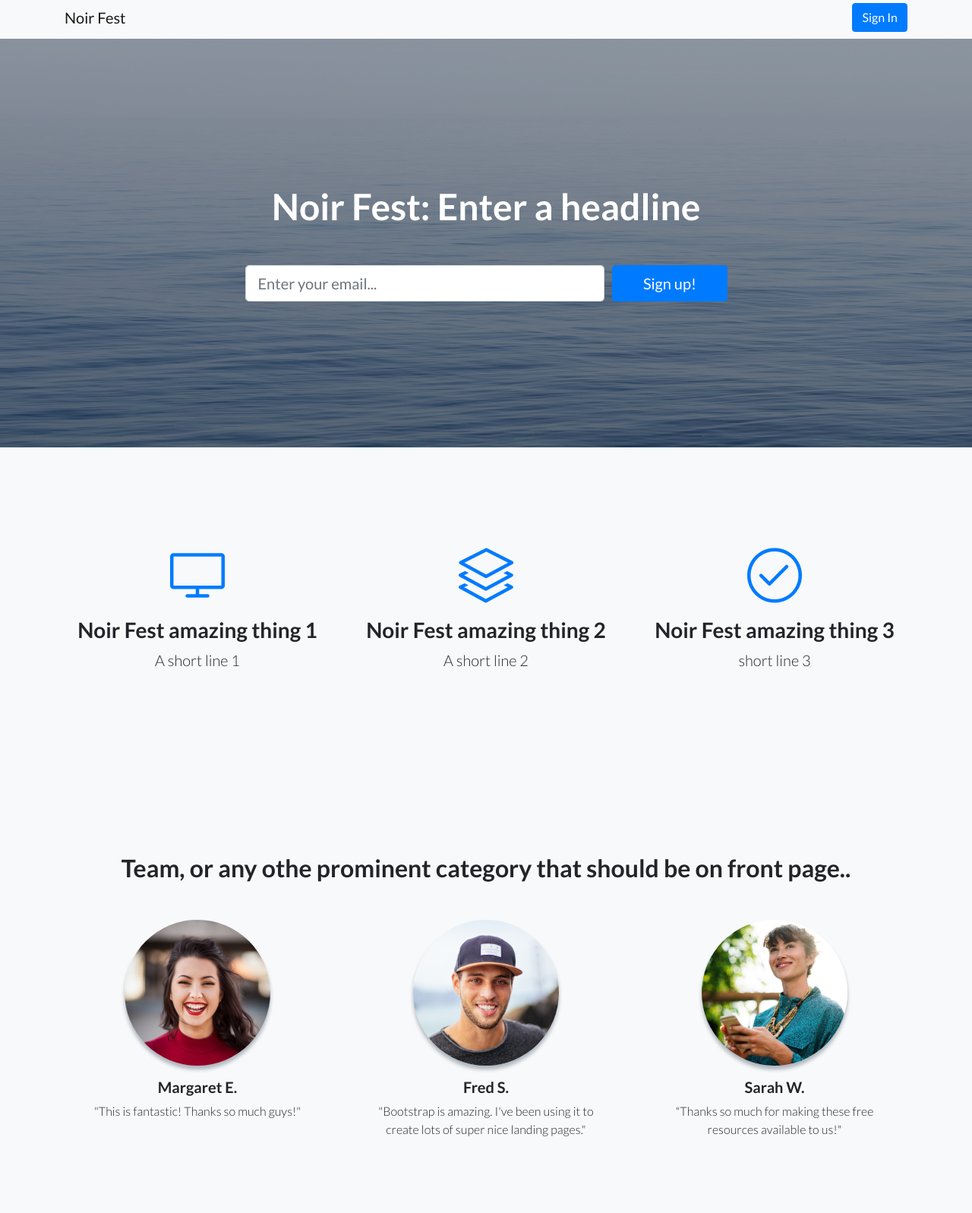
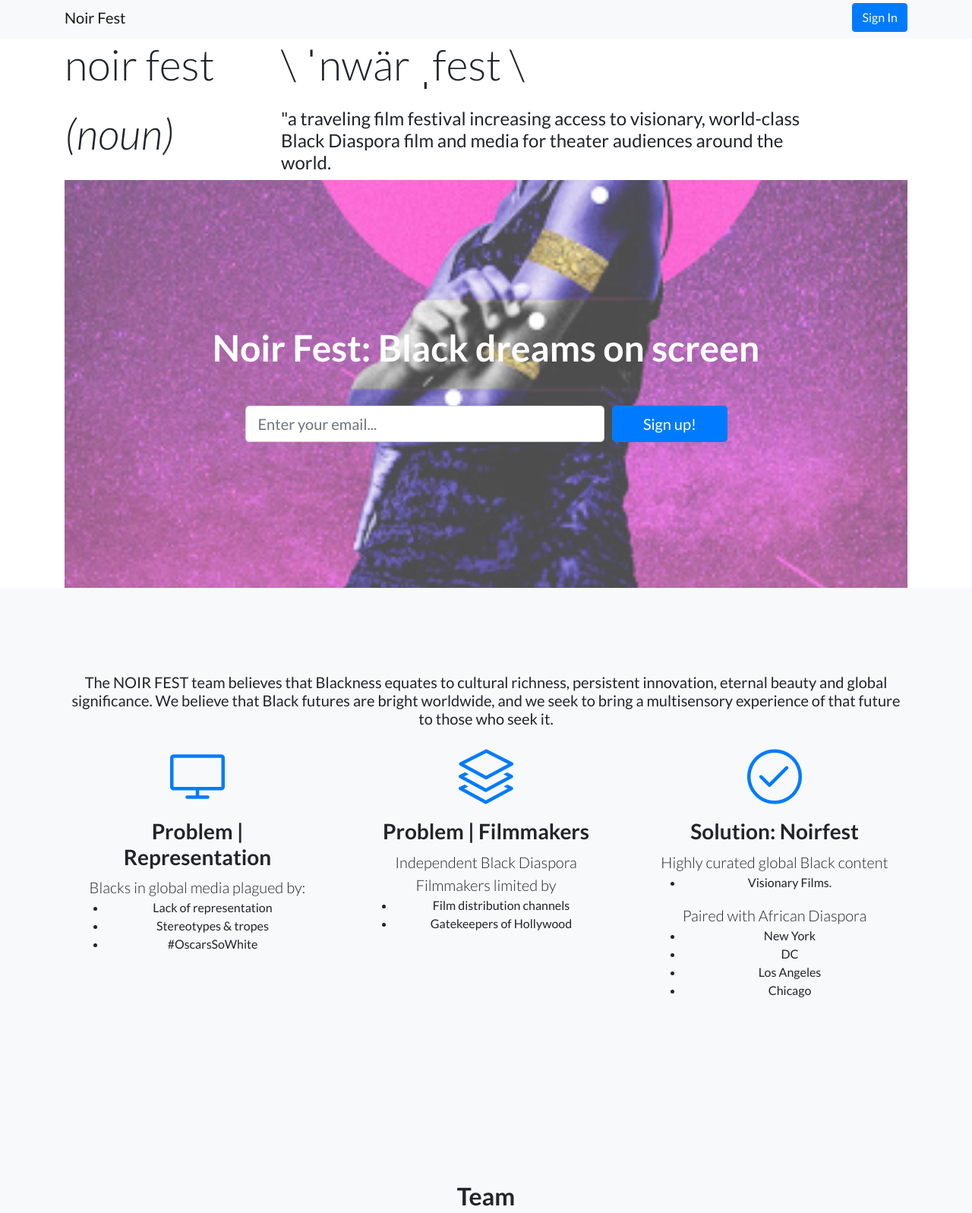
Before and after one commit to noir-fest/noir-fest.github.io, a plain HTML site: page index.html in a window 1280 px wide. Shown: the part 5-1602 px from the top of the page at 76% size. Drawn offline with Linux system fonts and the light colour scheme.

Commit message:
updated files

```diff
--- a/css/landing-page.css
+++ b/css/landing-page.css
@@ -21,15 +21,17 @@ h6 {
 header.masthead {
   position: relative;
   background-color: #343a40;
-  background: url("../img/bg-masthead.jpg") no-repeat center center;
+  background: url("../img/purple-noise.jpg") no-repeat center center;
   background-size: cover;
   padding-top: 8rem;
   padding-bottom: 8rem;
 }
-
+/*
+212529
+*/
 header.masthead .overlay {
   position: absolute;
-  background-color: #212529;
+  background-color: #fff;
   height: 100%;
   width: 100%;
   top: 0;
--- a/index.html
+++ b/index.html
@@ -19,7 +19,7 @@
   <link href="https://fonts.googleapis.com/css?family=Lato:300,400,700,300italic,400italic,700italic" rel="stylesheet" type="text/css">
 
   <!-- Custom styles for this template -->
-  <link href="css/landing-page.min.css" rel="stylesheet">
+  <link href="css/landing-page.css" rel="stylesheet">
 
 </head>
 
@@ -33,13 +33,38 @@
     </div>
   </nav>
 
+
+
+  <!-- Premium -->
+  <div class="container">
+      <div class="row">
+        <div class="col-lg-3">
+          <h1 class="display-4">noir fest</h1>
+        </div>
+        <div class="col-lg-4">
+          <h1 class="display-4"> \ ˈnwär ˌfest \ </h1>
+        </div>
+      </div>
+	<div class="row">
+        <div class="col-lg-3">
+          <p></p><p></p><p></p><p></p>
+          <h1 class="display-4"><i>(noun)</i></h1>
+        </div>
+        <div class="col-lg-8">
+          <p></p>
+          <h4 class="h4"> "a traveling film festival increasing access to visionary, world-class Black Diaspora film and media for theater audiences around the world.</h1>
+        </div>
+      </div>
+  </div>
+
+
+  <div class="container">
   <!-- Masthead -->
   <header class="masthead text-white text-center">
     <div class="overlay"></div>
-    <div class="container">
-      <div class="row">
+          <div class="row">
         <div class="col-xl-9 mx-auto">
-          <h1 class="mb-5">Noir Fest: Enter a  headline</h1>
+          <h1 class="mb-5 display-5">Noir Fest: Black dreams on screen </h1>
         </div>
         <div class="col-md-10 col-lg-8 col-xl-7 mx-auto">
 <!-- Begin Mailchimp Signup Form -->
@@ -64,13 +89,26 @@
   <section class="features-icons bg-light text-center">
     <div class="container">
       <div class="row">
+        <div class="col-lg-12">
+          <p class="h5"> The NOIR FEST team believes that Blackness equates to cultural richness, persistent innovation, eternal beauty and global significance. We believe that Black futures are bright worldwide, and we seek to bring a multisensory experience of that future to those who seek it.
+         </p>
+        </div>
+      </div>
+      <div class="row">
         <div class="col-lg-4">
           <div class="features-icons-item mx-auto mb-5 mb-lg-0 mb-lg-3">
             <div class="features-icons-icon d-flex">
               <i class="icon-screen-desktop m-auto text-primary"></i>
             </div>
-			<h3>Noir Fest amazing thing 1</h3>
-			<p class="lead mb-0">A short line 1</p>
+			<h3>Problem | Representation</h3>
+			<p class="lead mb-0">
+              Blacks in global media plagued by:
+               <ul>
+                 <li> Lack of representation </li>
+				 <li> Stereotypes & tropes </li>
+			  	 <li> #OscarsSoWhite </li>
+              </ul>
+            </p>
           </div>
         </div>
         <div class="col-lg-4">
@@ -78,8 +116,14 @@
             <div class="features-icons-icon d-flex">
               <i class="icon-layers m-auto text-primary"></i>
             </div>
-            <h3>Noir Fest amazing thing 2</h3>
-            <p class="lead mb-0">A short line 2</p>
+            <h3>Problem | Filmmakers</h3>
+            <p class="lead mb-0">
+              Independent Black Diaspora Filmmakers limited by
+			<ul>
+				<li>Film distribution channels</li>
+				<li>Gatekeepers of Hollywood</li>
+			</ul>
+			</p>
           </div>
         </div>
         <div class="col-lg-4">
@@ -87,8 +131,19 @@
             <div class="features-icons-icon d-flex">
               <i class="icon-check m-auto text-primary"></i>
             </div>
-            <h3>Noir Fest amazing thing 3</h3>
-            <p class="lead mb-0">short line 3</p>
+            <h3>Solution: Noirfest</h3>
+            <p class="lead mb-0">Highly curated global Black content</p>
+            <ul>
+				<li>Visionary Films.</li>
+			</ul>
+
+            <p class="lead mb-0">Paired with African Diaspora</p>
+              <ul>
+				  <li>New York</li>
+				  <li>DC</li>
+				  <li>Los Angeles</li>
+				  <li>Chicago</li>
+              </ul>
           </div>
         </div>
       </div>
@@ -98,26 +153,33 @@
   <!-- Team -->
   <section class="testimonials text-center bg-light">
     <div class="container">
-      <h2 class="mb-5">Team, or any othe prominent category that should be on front page..</h2>
+      <h2 class="mb-5">Team</h2>
       <div class="row">
         <div class="col-lg-4">
           <div class="testimonial-item mx-auto mb-5 mb-lg-0">
             <img class="img-fluid rounded-circle mb-3" src="img/testimonials-1.jpg" alt="">
-            <h5>Margaret E.</h5>
+            <h5>Lolade</h5>
             <p class="font-weight-light mb-0">"This is fantastic! Thanks so much guys!"</p>
           </div>
         </div>
         <div class="col-lg-4">
           <div class="testimonial-item mx-auto mb-5 mb-lg-0">
             <img class="img-fluid rounded-circle mb-3" src="img/testimonials-2.jpg" alt="">
-            <h5>Fred S.</h5>
+            <h5>Raquel</h5>
             <p class="font-weight-light mb-0">"Bootstrap is amazing. I've been using it to create lots of super nice landing pages."</p>
           </div>
         </div>
         <div class="col-lg-4">
           <div class="testimonial-item mx-auto mb-5 mb-lg-0">
             <img class="img-fluid rounded-circle mb-3" src="img/testimonials-3.jpg" alt="">
-            <h5>Sarah W.</h5>
+            <h5>Edirin</h5>
+            <p class="font-weight-light mb-0">"Thanks so much for making these free resources available to us!"</p>
+          </div>
+        </div>
+        <div class="col-md-4">
+          <div class="testimonial-item mx-auto mb-5 mb-lg-0">
+            <img class="img-fluid rounded-circle mb-3" src="img/testimonials-3.jpg" alt="">
+            <h5>Sabelo</h5>
             <p class="font-weight-light mb-0">"Thanks so much for making these free resources available to us!"</p>
           </div>
         </div>
```
Also changed, not shown: img/purple-noise.jpg (added).
